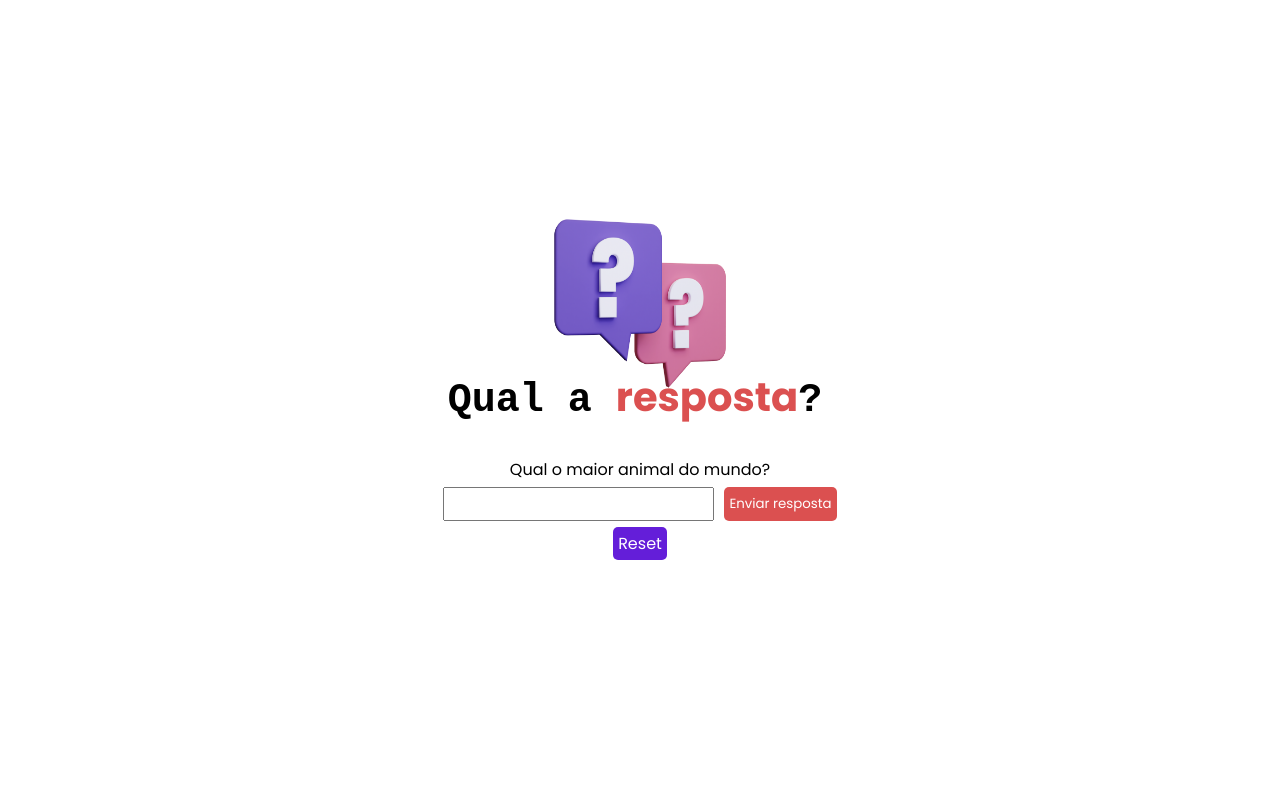
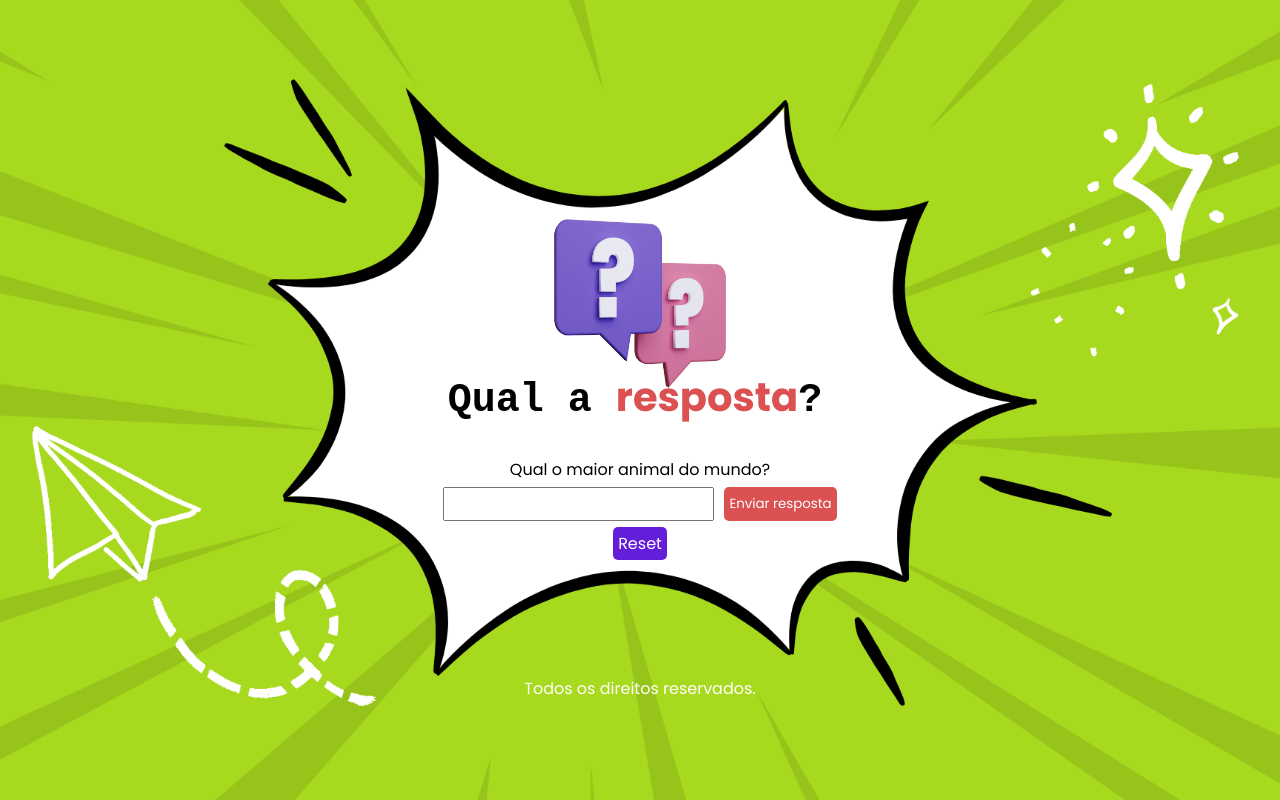
Before and after one commit to ivaraujo/projetofinalpa, a plain HTML site: page index.html in a window 1280 px wide. Drawn offline with Linux system fonts and the light colour scheme.

Commit message:
Update index.css
corrigindo caminho

```diff
--- a/css/index.css
+++ b/css/index.css
@@ -16,7 +16,7 @@ body{
     height: 100vh;
     z-index: 0;
     background: rgb(255, 255, 255);
-    background-image: url(/img/Design\ sem\ nome.png);
+    background-image: url(/img/fundo.png);
     background-position: center;
     background-size: cover;
 }
```
